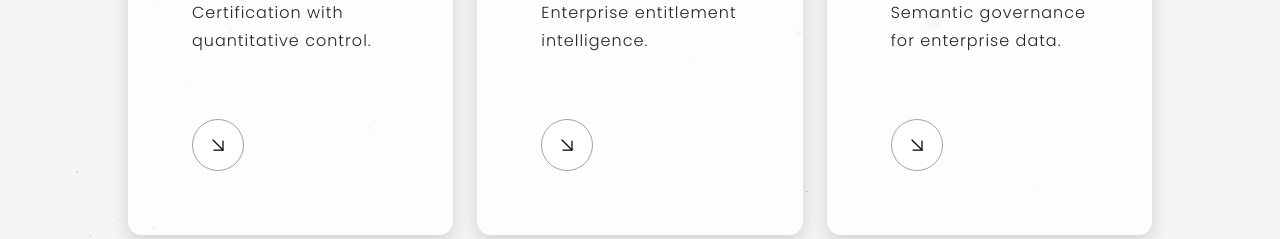
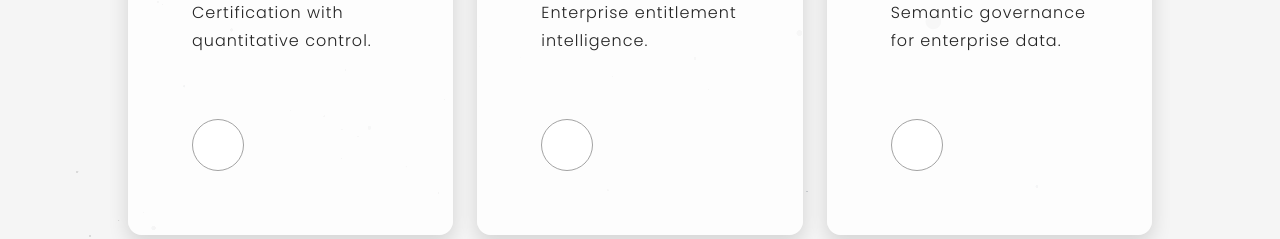
Before and after one commit to quantent-web/quantent-web, a Next.js app: page / in a window 1280 px wide. Shown: the part 3560-3799 px from the top of the page. Built offline with nearby package versions, Linux system fonts and the light colour scheme; a web font is replaced by a local one.

Commit message:
Set product card arrow icons to white

```diff
--- a/app/globals.css
+++ b/app/globals.css
@@ -1670,6 +1670,12 @@ html[data-theme="dark"] body {
   line-height: 1;
 }
 
+.product-card-icon {
+  width: 1.5rem;
+  height: 1.5rem;
+  filter: brightness(0) invert(1);
+}
+
 @media (max-width: 640px) {
   .product-card-actions {
     width: 100%;
--- a/app/home-page-client.tsx
+++ b/app/home-page-client.tsx
@@ -495,7 +495,7 @@ export default function Home() {
               </div>
               <div className="card-actions product-card-actions">
                 <a className="btn btn-secondary product-card-icon-btn" href="#quantcertify" aria-label="Learn more about QuantCertify">
-                  <Image src="/images/arrow-down-right.svg" alt="" width={24} height={24} aria-hidden="true" />
+                  <Image src="/images/arrow-down-right.svg" alt="" width={24} height={24} aria-hidden="true" className="product-card-icon" />
                 </a>
               </div>
             </div>
@@ -507,7 +507,7 @@ export default function Home() {
               </div>
               <div className="card-actions product-card-actions">
                 <a className="btn btn-secondary product-card-icon-btn" href="#quantvault" aria-label="Learn more about QuantVault">
-                  <Image src="/images/arrow-down-right.svg" alt="" width={24} height={24} aria-hidden="true" />
+                  <Image src="/images/arrow-down-right.svg" alt="" width={24} height={24} aria-hidden="true" className="product-card-icon" />
                 </a>
               </div>
             </div>
@@ -519,7 +519,7 @@ export default function Home() {
               </div>
               <div className="card-actions product-card-actions">
                 <a className="btn btn-secondary product-card-icon-btn" href="#quantdata" aria-label="Learn more about QuantData">
-                  <Image src="/images/arrow-down-right.svg" alt="" width={24} height={24} aria-hidden="true" />
+                  <Image src="/images/arrow-down-right.svg" alt="" width={24} height={24} aria-hidden="true" className="product-card-icon" />
                 </a>
               </div>
             </div>
```
